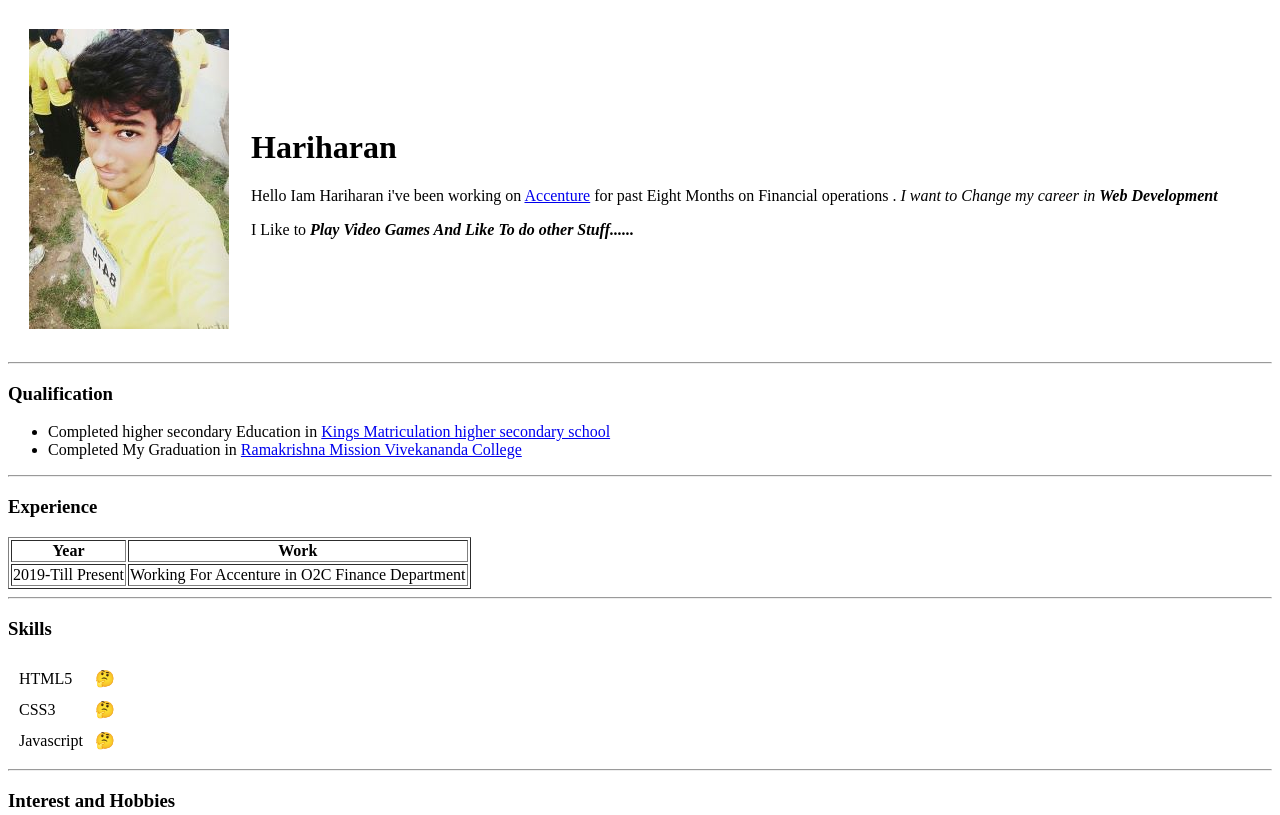
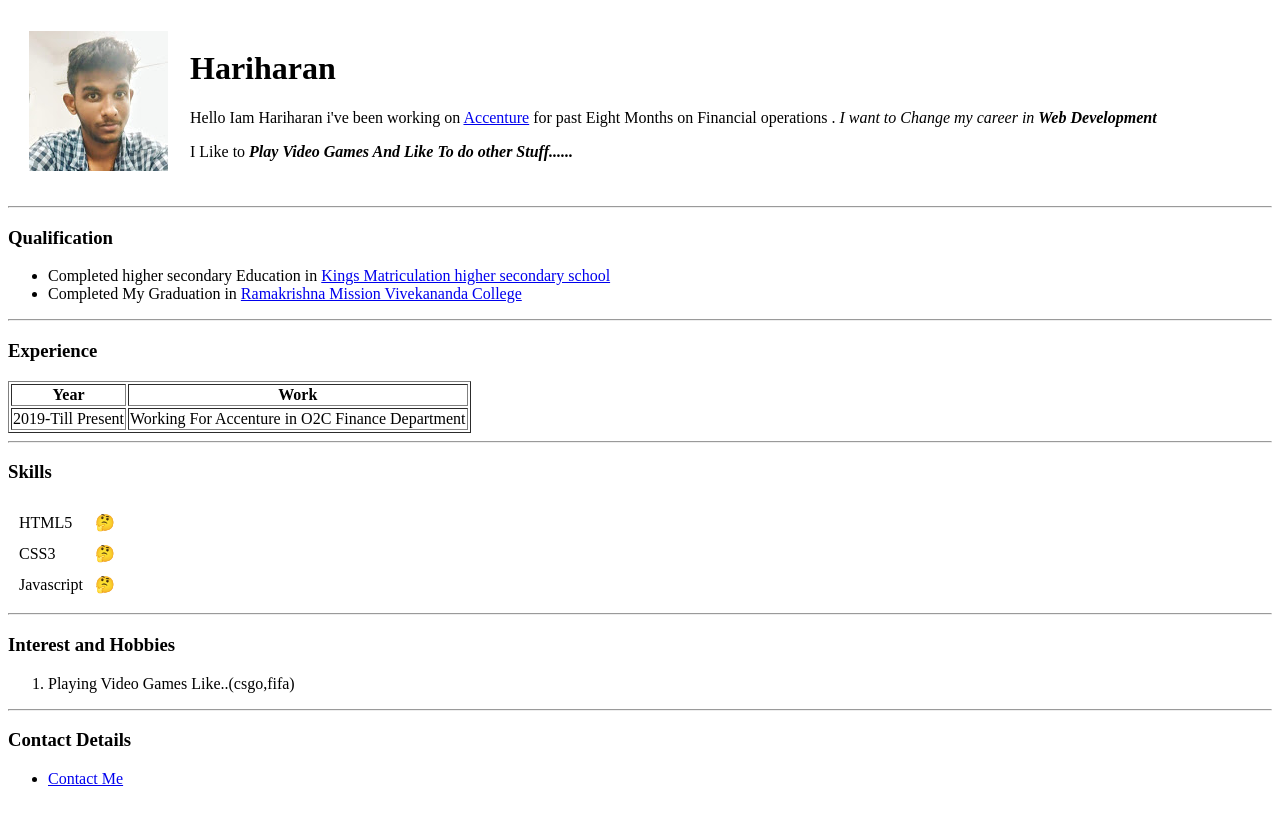
Before and after one commit to Atomiser98/My-first-webpage, a plain HTML site: page index.html in a window 1280 px wide. Shown: the top 815 px of the page. Drawn offline with Linux system fonts and the light colour scheme.

Commit message:
Update index.html

```diff
--- a/index.html
+++ b/index.html
@@ -9,7 +9,7 @@
 <body>
   <table cellspacing="20">
     <tr>
-      <td><img src="Biopic1.jpg" alt=""></td>
+      <td><img src="picofmine.jpeg" alt=""></td>
       <td>
         <h1>Hariharan</h1>
         <p>Hello Iam Hariharan i've been working on <a href="https://www.accenture.com/in-en">Accenture</a> for past Eight Months on Financial operations .<em> I want to Change my career in <strong>Web Development</strong></em></p>
```
